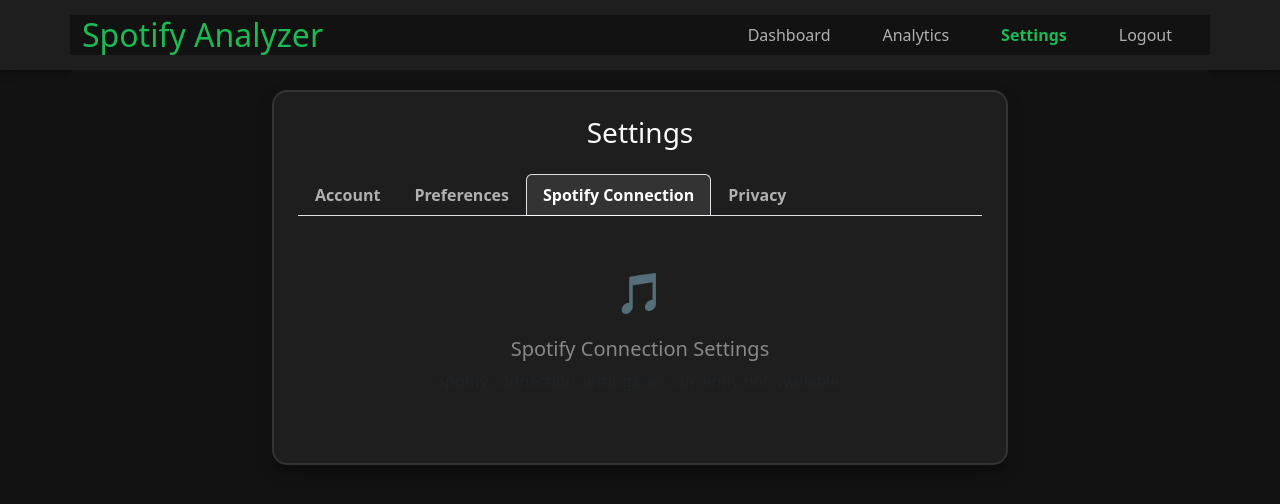
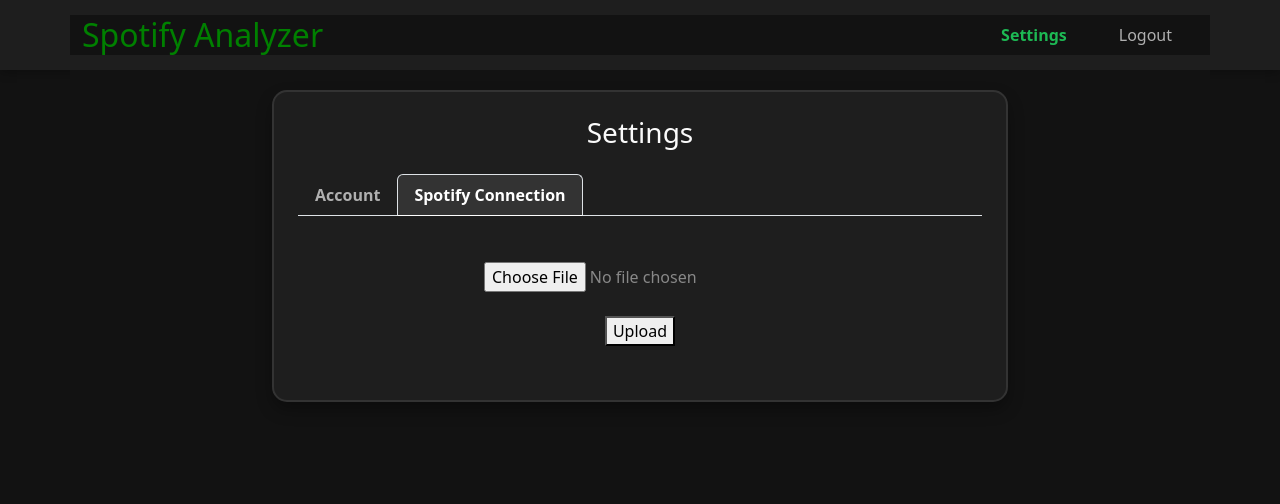
Before and after one commit to Zancmok/AdvancedSpotifyDataAnalyzer, a Python web app: template src/templates/settings.html in a window 1280 px wide, after a click on "Spotify Connection". Shown: the top 504 px of the page. Run offline with Jinja, Linux system fonts and the light colour scheme; the template is opened without the code that fills it, so the values that code supplies are empty.

Commit message:
fix settings html

```diff
--- a/src/templates/settings.html
+++ b/src/templates/settings.html
@@ -15,15 +15,10 @@
 		<div class="header">
 			<div class="container">
 				<div class="d-flex justify-content-between align-items-center">
-					<h2>Spotify Analyzer</h2>
+					<h2><a href="index.html" style="text-decoration:none;color:green">Spotify Analyzer</a></h2>
 					<nav>
 						<ul class="nav">
-							<li class="nav-item">
-								<a class="nav-link" href="#">Dashboard</a>
-							</li>
-							<li class="nav-item">
-								<a class="nav-link" href="#">Analytics</a>
-							</li>
+
 							<li class="nav-item">
 								<a class="nav-link active" href="#">Settings</a>
 							</li>
@@ -48,13 +43,7 @@
 								<a class="nav-link active" id="account-tab" data-bs-toggle="tab" href="#account" role="tab" aria-controls="account" aria-selected="true">Account</a>
 							</li>
 							<li class="nav-item" role="presentation">
-								<a class="nav-link" id="preferences-tab" data-bs-toggle="tab" href="#preferences" role="tab" aria-controls="preferences" aria-selected="false">Preferences</a>
-							</li>
-							<li class="nav-item" role="presentation">
 								<a class="nav-link" id="spotify-tab" data-bs-toggle="tab" href="#spotify" role="tab" aria-controls="spotify" aria-selected="false">Spotify Connection</a>
-							</li>
-							<li class="nav-item" role="presentation">
-								<a class="nav-link" id="privacy-tab" data-bs-toggle="tab" href="#privacy" role="tab" aria-controls="privacy" aria-selected="false">Privacy</a>
 							</li>
 						</ul>
 
@@ -71,7 +60,7 @@
 								<form>
 									<div class="mb-3">
 										<label for="username" class="form-label">Username</label>
-										<input type="text" class="form-control" id="username" value="CurrentUsername">
+										<input type="text" class="form-control" id="username" placeholder="CurrentUsername">
 									</div>
 									<div class="mb-3">
 										<label for="current-password" class="form-label">Current Password</label>
@@ -92,60 +81,18 @@
 								</form>
 							</div>
 
-							<!-- Preferences Settings -->
-							<div class="tab-pane fade" id="preferences" role="tabpanel" aria-labelledby="preferences-tab">
-								<form>
-									<div class="mb-3">
-										<label class="form-label">Analytics Display</label>
-										<div class="form-check">
-											<input class="form-check-input" type="checkbox" id="show-artists" checked>
-											<label class="form-check-label" for="show-artists">
-												Show Top Artists
-											</label>
-										</div>
-										<div class="form-check">
-											<input class="form-check-input" type="checkbox" id="show-tracks" checked>
-											<label class="form-check-label" for="show-tracks">
-												Show Top Tracks
-											</label>
-										</div>
-										<div class="form-check">
-											<input class="form-check-input" type="checkbox" id="show-genres" checked>
-											<label class="form-check-label" for="show-genres">
-												Show Favorite Genres
-											</label>
-										</div>
-										<div class="form-check">
-											<input class="form-check-input" type="checkbox" id="show-listening-habits" checked>
-											<label class="form-check-label" for="show-listening-habits">
-												Show Listening Habits
-											</label>
-										</div>
-									</div>
-
-									<div class="d-grid gap-2">
-										<button type="submit" class="btn btn-success">Save Preferences</button>
-									</div>
-								</form>
-							</div>
 
 							<!-- Spotify Connection -->
 							<div class="tab-pane fade" id="spotify" role="tabpanel" aria-labelledby="spotify-tab">
 								<div class="empty-tab-content">
-									<div class="empty-tab-icon">🎵</div>
-									<h5>Spotify Connection Settings</h5>
-									<p class="text-muted">Spotify connection settings are currently not available.</p>
+									<input type="file" id="zipFile" accept=".zip">
+									<br>
+									<br>
+									<button onclick="uploadZip()">Upload</button>
 								</div>
 							</div>
 
-							<!-- Privacy Settings -->
-							<div class="tab-pane fade" id="privacy" role="tabpanel" aria-labelledby="privacy-tab">
-								<div class="empty-tab-content">
-									<div class="empty-tab-icon">🔒</div>
-									<h5>Privacy Settings</h5>
-									<p class="text-muted">Privacy settings are currently not available.</p>
-								</div>
-							</div>
+
 						</div>
 					</div>
 				</div>
```
